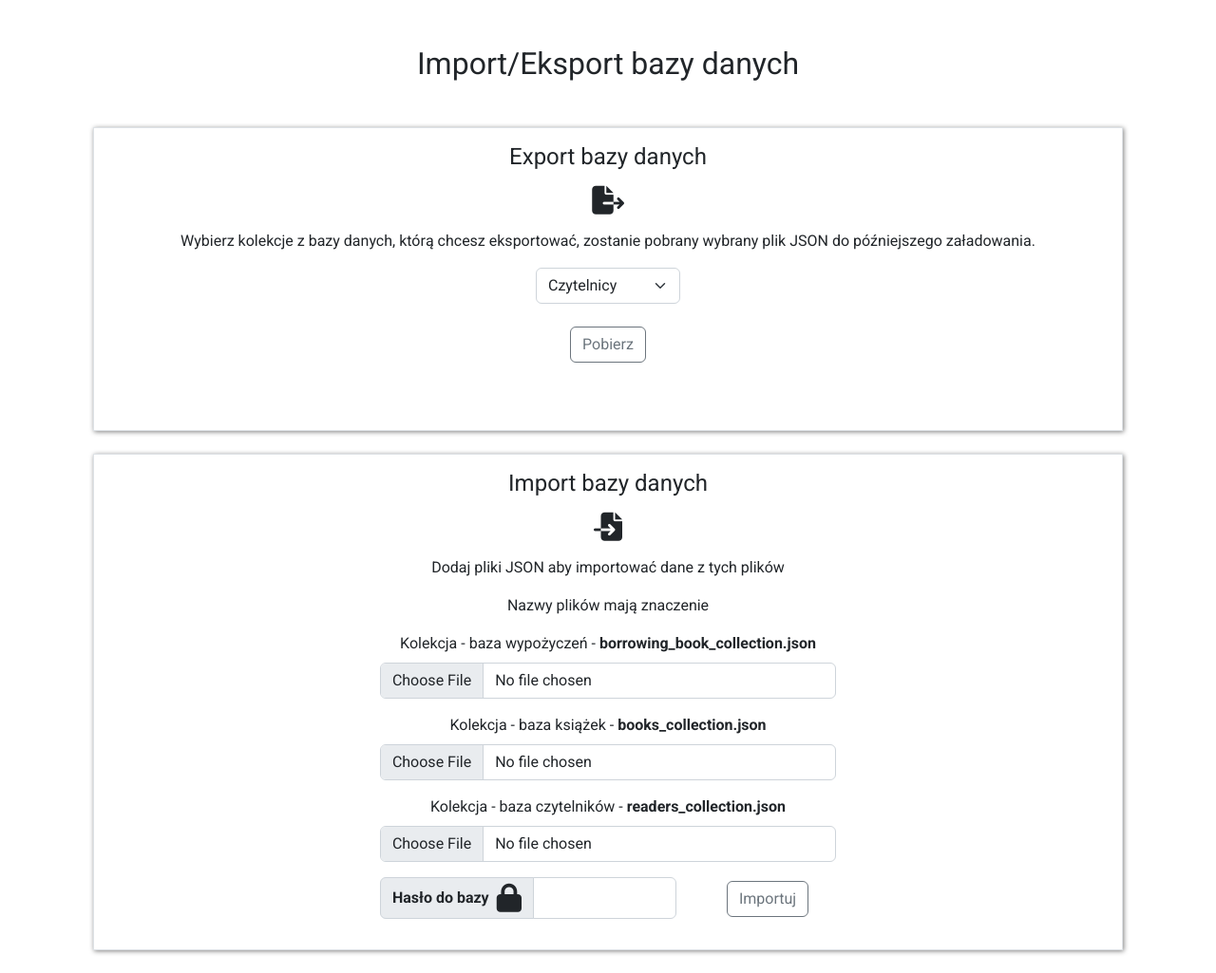
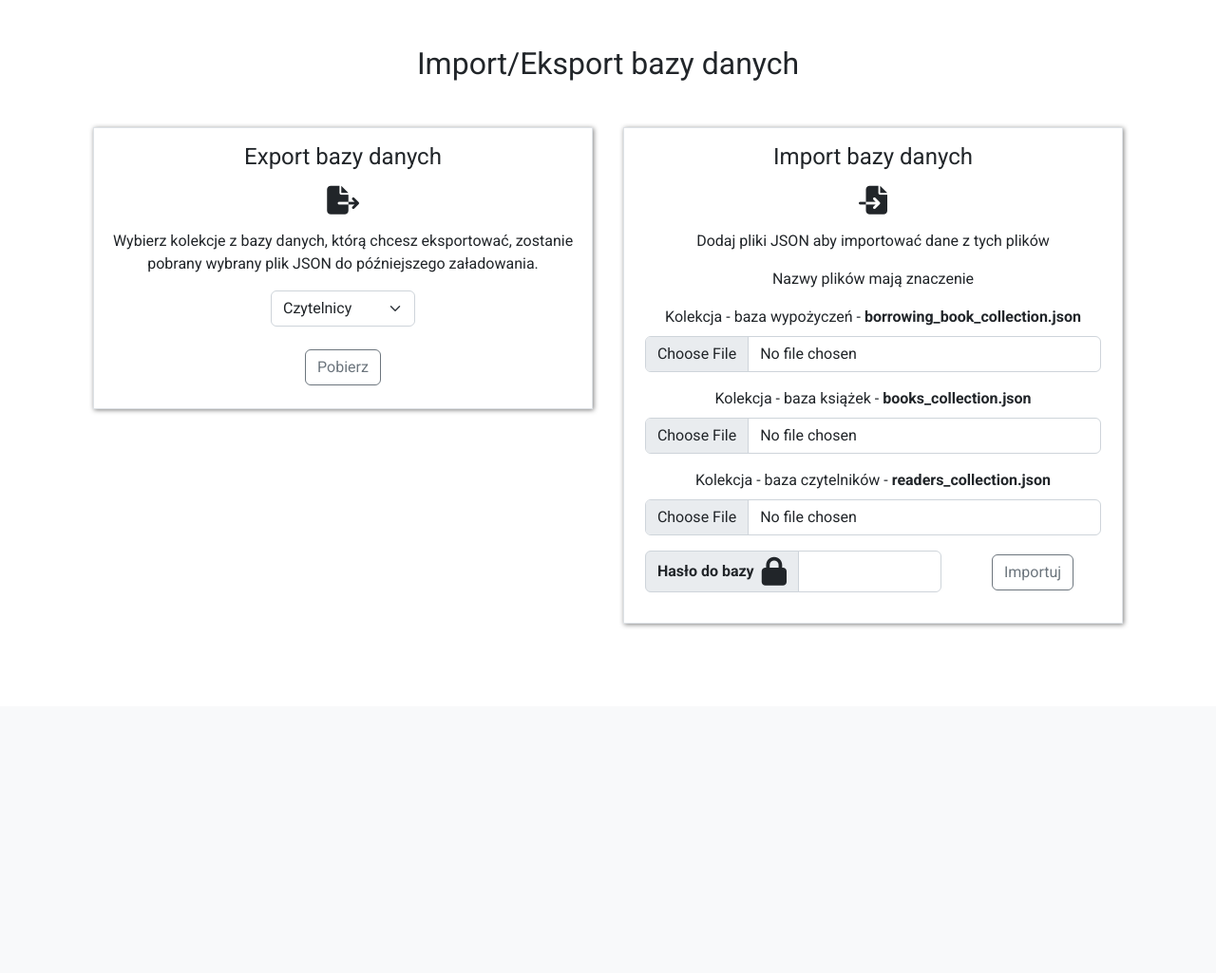
Before and after one commit to Bartek1995/FastAPI-MongoDB-ExamProject, a FastAPI app: page /dashboard/db_import_export in a window 1280 px wide. Shown: the part 56-1081 px from the top of the page at 95% size. After the commit the page ends 717 px from the top, so only its background shows below. Run offline with FastAPI, Linux system fonts and the light colour scheme; style sheets or scripts are compiled from the project's sources; parts of the project's set-up code (start-up, migrations or seed data) failed here and were passed over; some libraries are stand-ins or nearby versions.

Commit message:
Update SCSS file

```diff
--- a/core/static/sass/style.scss
+++ b/core/static/sass/style.scss
@@ -114,7 +114,7 @@ header {
     i {
       font-size: 20px;
     }
-    td {
+    .actions {
       white-space: nowrap;
     }
   }
@@ -148,9 +148,6 @@ header {
     font-weight: bold;
   }
 
-  .export {
-    height: 320px;
-  }
 }
 
 .import-export-item {
@@ -165,3 +162,17 @@ header {
 .import-export-item:hover {
   transform: scale(1.05);
 }
+
+
+@media (min-width: 992px) {
+  .import-export {
+    display: flex;
+    flex-direction: row;
+    flex-wrap: nowrap;
+    align-items: flex-start;
+  }
+
+  .import-export-item {
+    width: 50%;
+  }
+}
```
